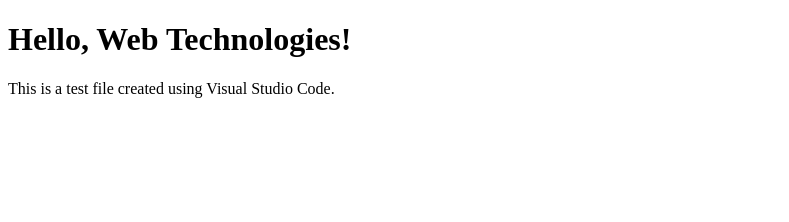
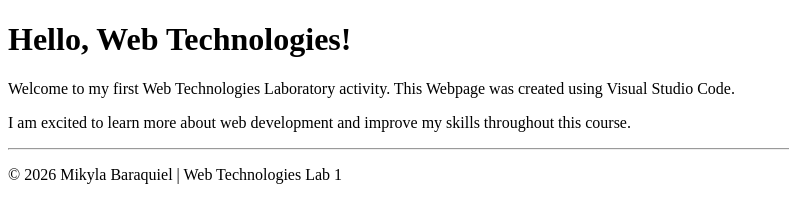
Before and after one commit to mikylaberinabaraquiel25-ux/WebSys-BaraquielMikyla-2B, a plain HTML site: page WEEK1_SETUP/index1.html in a window 1280 px wide. Shown: the whole page, without its empty margins (0-789 px from the left). Drawn offline with Linux system fonts and the light colour scheme.

Commit message:
Updated WEEK 1 HTML file

```diff
--- a/WEEK1_SETUP/index1.html
+++ b/WEEK1_SETUP/index1.html
@@ -5,6 +5,18 @@
 </head>
 <body>
     <h1>Hello, Web Technologies!</h1>
-    <p>This is a test file created using Visual Studio Code.</p>
+    <p> Welcome to my first Web Technologies Laboratory activity.
+        This Webpage was created using Visual Studio Code.
+    </p>
+
+    <p>
+         I am excited to learn more about web development and improve my skills throughout this course.
+    </p>
+
+     <hr>
+
+    <footer>
+        <p>&copy; 2026 Mikyla Baraquiel | Web Technologies Lab 1</p>
+    </footer>
 </body>
 </html>
```
Also changed, not shown: WEEK1_SETUP/index2.html (+6 -0 lines), 1 other file.
